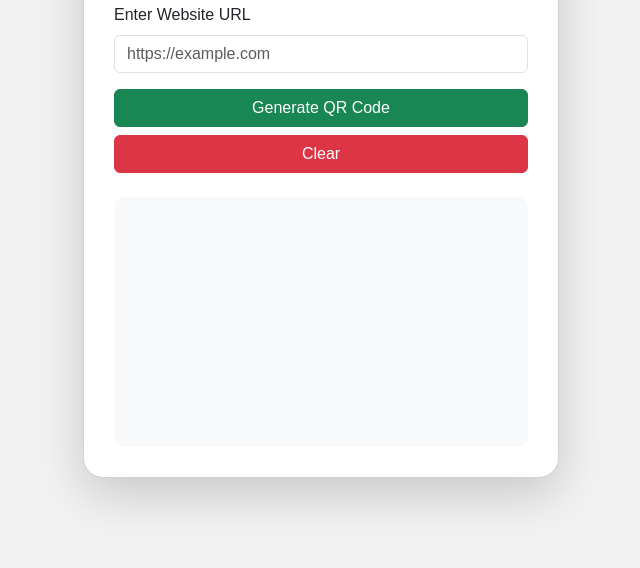
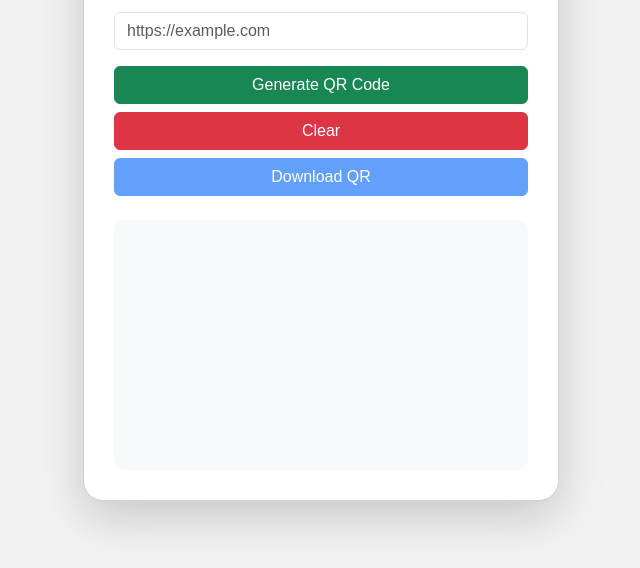
Before and after one commit to VishalSL2004/qrcode-generator, a plain HTML site: page index.html in a window 1280 px wide. Shown: the part 206-774 px from the top of the page, without its empty margins (319-959 px from the left). Drawn offline with nearby package versions, Linux system fonts and the light colour scheme.

Commit message:
FEATURE: DOWNLOAD-QR -> INITIAL COMMIT

```diff
--- a/index.html
+++ b/index.html
@@ -13,24 +13,19 @@
   />
 
   <!-- CSS -->
-  <link rel="stylesheet" href="./style.css" />
+  <link rel="stylesheet" href="./style.css"/>
 </head>
 <body>
-
   <div class="container main-container">
-
     <div class="card qr-card shadow-lg">
-
       <h2 class="text-center mb-4">
         QR Code Generator
       </h2>
-
       <!-- Input -->
       <div class="mb-3">
         <label class="form-label">
           Enter Website URL
         </label>
-
         <input
           type="text"
           id="qrInput"
@@ -38,7 +33,6 @@
           placeholder="https://example.com"
         />
       </div>
-
       <!-- Button -->
       <div class="d-grid mb-4 gap-2">
         <button
@@ -53,20 +47,16 @@
         >
           Clear
         </button>
+        <button id="downloadBtn" class="btn btn-primary" onclick="downloadQR()" disabled>Download QR</button>
       </div>
       <div class="qr-box text-center">
         <div id="qrcode"></div>
       </div>
-
     </div>
-
   </div>
-
   <!-- QR Code Library -->
   <script src="https://cdnjs.cloudflare.com/ajax/libs/qrcodejs/1.0.0/qrcode.min.js"></script>
-
   <!-- JS -->
   <script src="./script.js"></script>
-
 </body>
 </html>
--- a/script.js
+++ b/script.js
@@ -19,9 +19,29 @@ function generateQR() {
     colorLight: "#ffffff",
     correctLevel: QRCode.CorrectLevel.H
   });
+  document.getElementById("downloadBtn").disabled = false;
 }
-
+function downloadQR() {
+    const qrContainer = document.getElementById("qrcode");
+    const img = qrContainer.querySelector("img");
+    const canvas = qrContainer.querySelector("canvas");
+    if (!img && !canvas) {
+        alert("Please generate a QR code first.");
+        return;
+    }
+    let imageURL;
+    if (img) {
+        imageURL = img.src;
+    } else {
+        imageURL = canvas.toDataURL("image/png");
+    }
+    const link = document.createElement("a");
+    link.href = imageURL;
+    link.download = "QRCode.png";
+    link.click();
+}
 function resetQR(){
     document.getElementById("qrInput").value = ""
      document.getElementById("qrcode").innerHTML =""
+     document.getElementById("downloadBtn").disabled = true;
 }
--- a/style.css
+++ b/style.css
@@ -31,3 +31,12 @@ body {
   width: 220px !important;
   height: 220px !important;
 }
+
+button{
+  transition: all 0.3s ease;
+}
+
+button:disabled{
+  cursor: not-allowed;
+  opacity: 0.6;
+}
```
